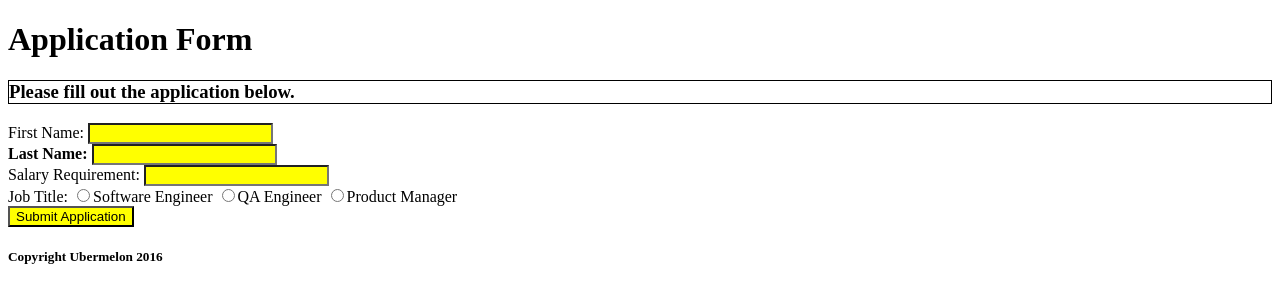
After one commit to katietarng/hb-skills-flask, a Flask app: page /application-form in a window 1280 px wide. The commit adds this page. Shown: the top 303 px of the page. Run offline with Flask 2, Linux system fonts and the light colour scheme.

Commit message:
Working application form

```diff
--- a/application.py
+++ b/application.py
@@ -8,24 +8,24 @@ def index_page():
 
     return render_template("index.html")
 
-@app.route('/applicationform')
+@app.route('/application-form')
 def app_form():
     """Shows application form"""
 
-    return render_template("applicationform.html")
+    return render_template("application-form.html")
 
-@app.route('/application')
+@app.route('/application', methods=["POST"])
 def app_response():
     """Returns response that acknowledges application"""
 
-    first_name = request.args.get("firstname")
-    last_name = request.args.get("lastname")
-    salary = request.args.get("salary")
-    title = request.args.get("jobtitle")
+    firstname = request.form.get("firstname")
+    lastname = request.form.get("lastname")
+    salary = request.form.get("salary")
+    title = request.form.get("title")
 
     return render_template("applicationresponse.html",
-                            firstname=first_name,
-                            lastname=last_name,
+                            firstname=firstname,
+                            lastname=lastname,
                             salary=salary,
                             title=title
                             )
--- a/static/styles.css
+++ b/static/styles.css
@@ -1 +1,15 @@
-/* Your styles can go here. */
+/*style.css*/
+
+.instructions {
+	border-color: black;
+	border-style: solid;
+	border-width: 1px;
+}
+
+form input {
+	background-color:yellow;
+}
+
+form label[for="lastname"]{
+	font-weight: bold;
+}
--- /dev/null
+++ b/templates/application-form.html
@@ -0,0 +1,28 @@
+{% extends 'base.html' %}
+
+{% block title %}Application Form{% endblock %}
+
+{% block content %}
+
+    <h1>Application Form</h1>
+    <h3 class="instructions">Please fill out the application below.</h3>
+
+    <form action='/application' method="POST">
+
+    	<label for="firstname">First Name:
+    	   <input type="text" name="firstname">
+        </label><br>
+    	<label for="lastname">Last Name:
+            <input type="text" name="lastname">
+        </label><br>
+        <label for="salary">Salary Requirement:
+            <input type="text" name="salary">
+        </label><br>
+        <label for="jobtitle">Job Title:
+            <label><input type="radio" name="title" value="Software Engineer">Software Engineer</label>
+            <label><input type="radio" name="title" value="QA Engineer">QA Engineer</label>
+            <label><input type="radio" name="title" value="Product Manager">Product Manager</label>
+        </label><br>
+        <input type="submit" name="submit" value="Submit Application">
+
+{% endblock %}
--- a/templates/applicationresponse.html
+++ b/templates/applicationresponse.html
@@ -6,7 +6,7 @@
 
 <body>
     <p>
-        Thank you {{ firstname }} {{ lastname }}, for applying to be a {{ title }}. Your minimum salary requirement is {{ salary }} dollars.
+        Thank you, {{ firstname }} {{ lastname }}, for applying to be a {{ title }}. Your minimum salary requirement is {{ salary }} dollars.
     </p>
 </body>
 
--- a/templates/base.html
+++ b/templates/base.html
@@ -6,8 +6,7 @@
 	<script src="http://code.jquery.com/jquery.js"></script>
 </head>
 <body>
-	<h1>Application</h1>
 	{% block content %}BODY CONTENT GOES HERE{% endblock %}<br>
-	<footer>Copyright 2016 Ubermelon</footer>
+	<footer><h5>Copyright Ubermelon 2016</h5></footer>
 </body>
 </html>
```
Also changed, not shown: templates/applicationform.html (deleted, +0 -21 lines), 1 other file.
